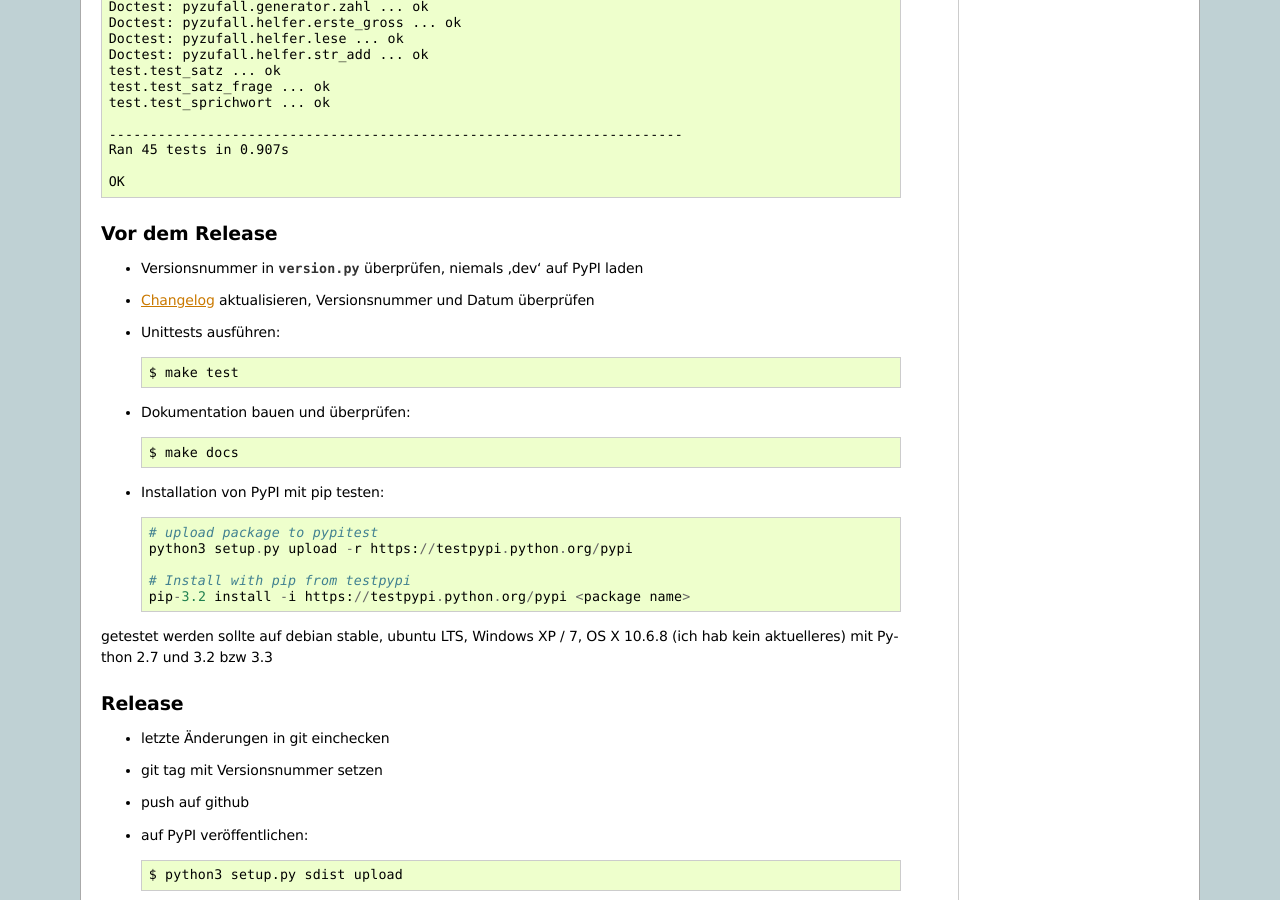
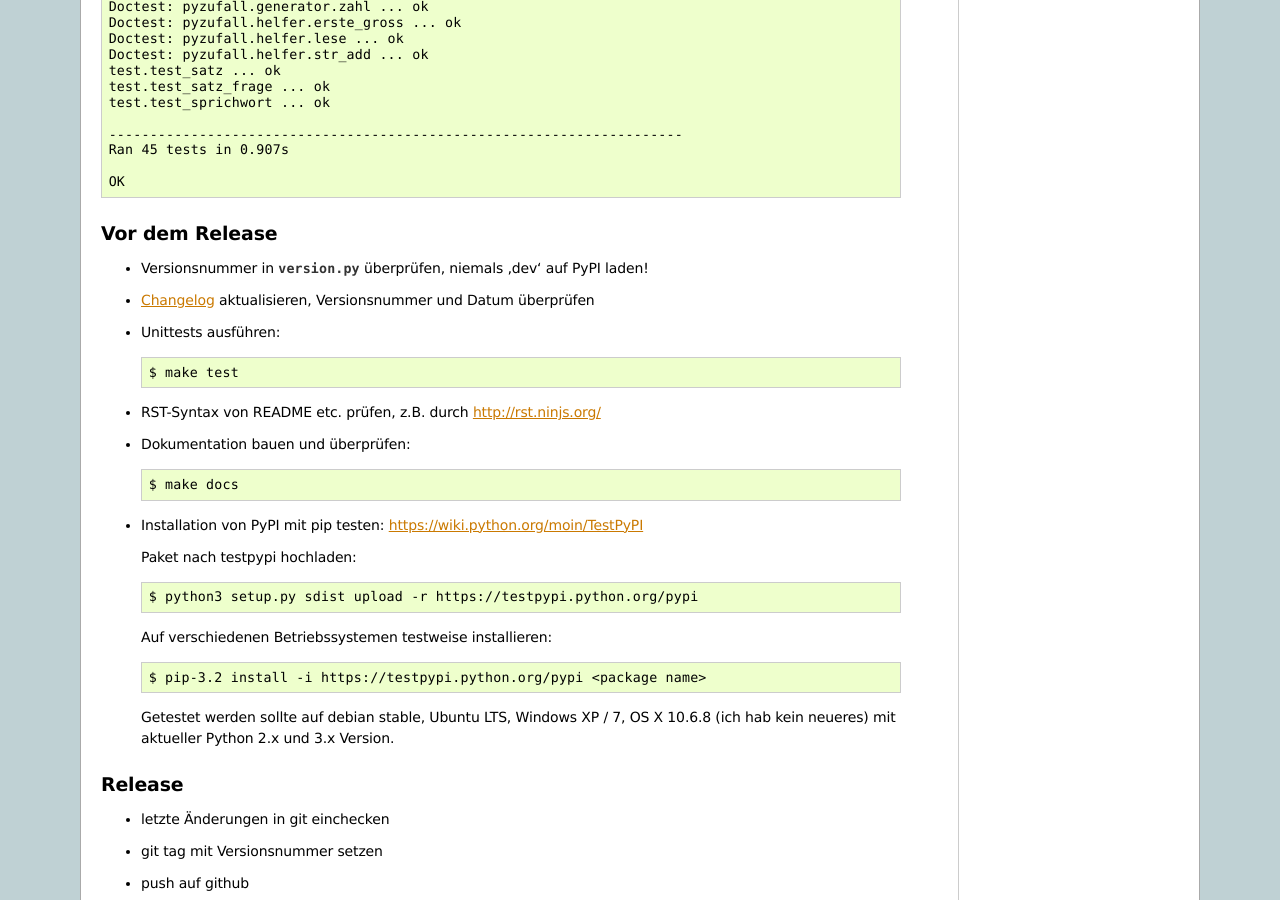
Before and after one commit to davidak/PyZufall, a Sphinx documentation site: the page built from doc/entwicklung.rst, in a window 1280 px wide and 900 px high, scrolled down 1177 px. Built offline with Sphinx 7.4.7, drawn with Linux system fonts in a browser that asks for light colours.

Commit message:
QS vor Release in Doku hinzugefügt

```diff
--- a/doc/entwicklung.rst
+++ b/doc/entwicklung.rst
@@ -83,25 +83,31 @@ Um den Code auf deinem System zu testen, führe folgenden Befehl im heruntergela
 Vor dem Release
 ---------------
 
-- Versionsnummer in :mod:`version.py` überprüfen, niemals 'dev' auf PyPI laden
+- Versionsnummer in :mod:`version.py` überprüfen, niemals 'dev' auf PyPI laden!
 - :doc:`changelog` aktualisieren, Versionsnummer und Datum überprüfen
 - Unittests ausführen::
 
 	$ make test
 
+- RST-Syntax von README etc. prüfen, z.B. durch `<http://rst.ninjs.org/>`_
+
 - Dokumentation bauen und überprüfen::
 
 	$ make docs
 
-- Installation von PyPI mit pip testen::
+- Installation von PyPI mit pip testen: `<https://wiki.python.org/moin/TestPyPI>`_
 
-	# upload package to pypitest
-	python3 setup.py upload -r https://testpypi.python.org/pypi
+  Paket nach testpypi hochladen:
+  ::
 
-	# Install with pip from testpypi
-	pip-3.2 install -i https://testpypi.python.org/pypi <package name>
+	$ python3 setup.py sdist upload -r https://testpypi.python.org/pypi
 
-getestet werden sollte auf debian stable, ubuntu LTS, Windows XP / 7, OS X 10.6.8 (ich hab kein aktuelleres) mit Python 2.7 und 3.2 bzw 3.3
+  Auf verschiedenen Betriebssystemen testweise installieren:
+  ::
+
+	$ pip-3.2 install -i https://testpypi.python.org/pypi <package name>
+
+  Getestet werden sollte auf debian stable, Ubuntu LTS, Windows XP / 7, OS X 10.6.8 (ich hab kein neueres) mit aktueller Python 2.x und 3.x Version.
 
 Release
 -------
```
